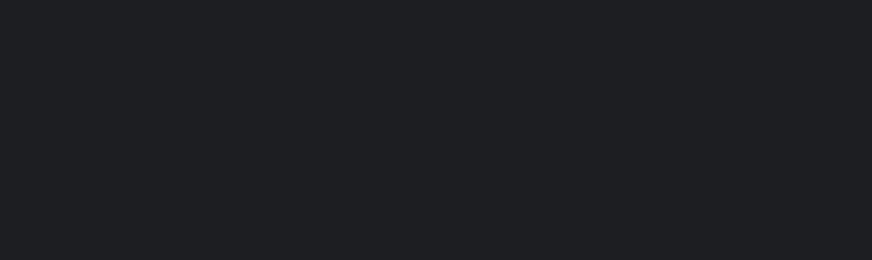
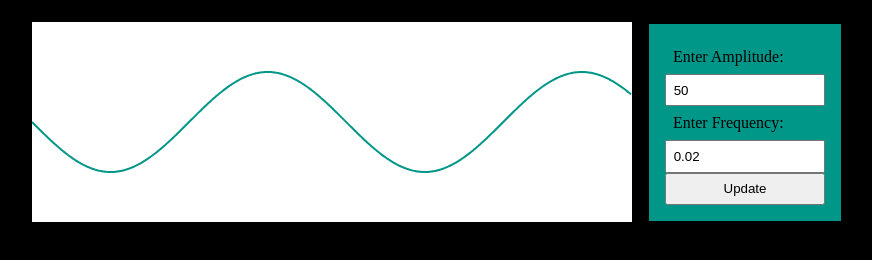
Before and after one commit to Philip-Walsh/genuary-2024, a website: page src/13-wobbly-function-day/index.html in a window 1280 px wide. Shown: the whole page, without its empty margins (196-1068 px from the left). Drawn offline with Linux system fonts and the light colour scheme.

Commit message:
add 12 and 13

```diff
--- a/src/13-wobbly-function-day/index.html
+++ b/src/13-wobbly-function-day/index.html
@@ -1,12 +1,26 @@
 <!DOCTYPE html>
 <html lang="en">
+
 <head>
   <meta charset="UTF-8">
   <meta name="viewport" content="width=device-width, initial-scale=1.0">
   <title>14-wobbly-function-day</title>
   <link rel="stylesheet" href="main.css">
 </head>
+
 <body>
+
+  <canvas id="sineWaveCanvas" width="600" height="200"></canvas>
+
+  <form id="values">
+    <label for="amplitude">Enter Amplitude:</label>
+    <input value=50 type="number" id="amplitude" name="amplitude">
+    <label for="frequency">Enter Frequency:</label>
+    <input value=0.02 type="number" id="frequency" name="frequency">
+    <button type="submit">Update</button>
+  </form>
+
   <script src="main.js"></script>
 </body>
+
 </html>
--- a/src/13-wobbly-function-day/main.css
+++ b/src/13-wobbly-function-day/main.css
@@ -1,7 +1,26 @@
+body {
+  background: black;
+  display: flex;
+  align-items: center;
+  justify-content: center;
+}
 
-body {
-  background: #1d1e22;
+canvas {
+  width: 600px;
+  border: 1px solid black;
+  background: white;
+}
+
+
+form {
   display: flex;
-  justify-content: center;
-  align-items: center;
+  flex-direction: column;
+  width: 10em;
+  background: #009688;
+  margin: 1em;
+  padding: 1em;
 }
+
+form * {
+  padding: .5em;
+}
--- a/src/13-wobbly-function-day/main.js
+++ b/src/13-wobbly-function-day/main.js
@@ -1 +1,34 @@
-// TODO!
+var canvas = document.getElementById("sineWaveCanvas");
+var ctx = canvas.getContext("2d");
+
+function drawSineWave(amplitude = 50, frequency = 0.02) {
+    ctx.clearRect(0, 0, canvas.width, canvas.height);
+    ctx.beginPath();
+    var x = 0;
+    var y = canvas.height / 2;
+    ctx.moveTo(x, y);
+
+    for (var i = 0; i < canvas.width; i++) {
+        x = i;
+        y = canvas.height / 2 + amplitude * Math.sin(frequency * x);
+        ctx.lineTo(x, y);
+    }
+    ctx.strokeStyle = "#009688";
+    ctx.lineWidth = 2;
+    ctx.stroke();
+}
+
+drawSineWave();
+
+document.addEventListener('DOMContentLoaded', function () {
+    let amplitude;
+    let frequency;
+
+    const form = document.getElementById('values');
+    form.addEventListener('submit', function (event) {
+        event.preventDefault();
+        amplitude = document.getElementById('amplitude').value;
+        frequency = document.getElementById('frequency').value;
+        drawSineWave(amplitude, frequency);
+    });
+});
--- a/src/14-less-than-1kb-artwork/main.css
+++ /dev/null
@@ -1,7 +0,0 @@
-
-body {
-  background: #1d1e22;
-  display: flex;
-  justify-content: center;
-  align-items: center;
-}
--- a/src/14-less-than-1kb-artwork/main.js
+++ /dev/null
@@ -1 +0,0 @@
-// TODO!
```
Also changed, not shown: src/14-less-than-1kb-artwork/index.html (+1 -13 lines). Lines whose indentation alone changed are shown as unchanged.
